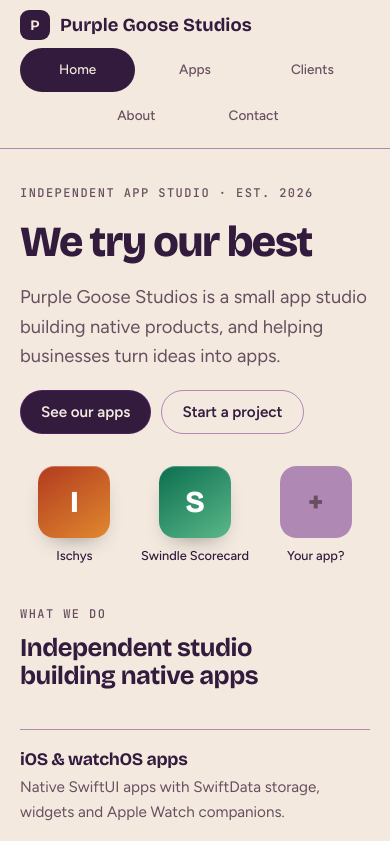
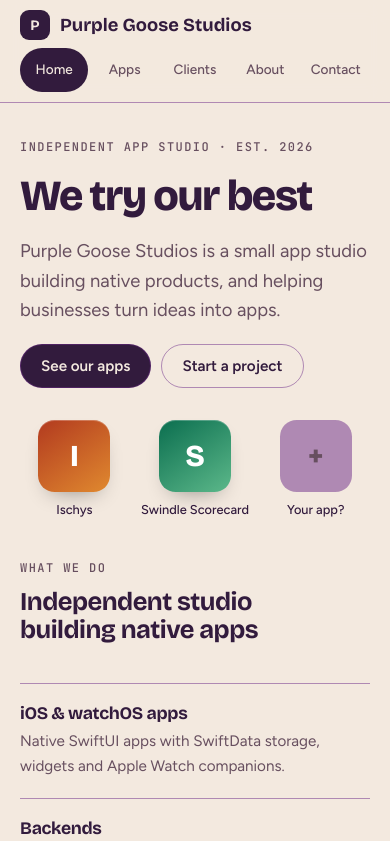
Before and after one commit to jacob642/Purple_Goose_website, a plain HTML site: page Index.html in a window 390 px wide. Shown: the top 841 px of the page. Drawn offline with nearby package versions, Linux system fonts and the light colour scheme.

Commit message:
trying iphone on web

```diff
--- a/Index.html
+++ b/Index.html
@@ -1,11 +1,15 @@
+<!doctype html>
+<html lang="en">
+<head>
   <meta charset="UTF-8">
-<meta name="viewport" content="width=device-width, initial-scale=1">
+  <meta name="viewport" content="width=device-width, initial-scale=1, viewport-fit=cover">
   <title>Purple Goose Studios</title>
   <link rel="preconnect" href="https://fonts.googleapis.com">
   <link rel="preconnect" href="https://fonts.gstatic.com" crossorigin>
   <link rel="stylesheet" href="https://fonts.googleapis.com/css2?family=Bricolage+Grotesque:opsz,wght@12..96,500;12..96,700;12..96,800&family=Figtree:wght@400;500;600&family=JetBrains+Mono:wght@400;500&display=swap">
   <link rel="stylesheet" href="style.css">
-
+</head>
+<body>
   <header class="bar">
     <div class="wrap">
       <a class="brand" href="#home"><span class="brand-mark" id="brandMark"></span><span id="brandName"></span></a>
@@ -14,5 +18,6 @@
   </header>
   <main class="wrap" id="app"></main>
   <footer><div class="wrap"><span id="footLeft"></span><span id="footRight"></span></div></footer>
-
   <script src="script.js"></script>
+</body>
+</html>
--- a/style.css
+++ b/style.css
@@ -14,6 +14,7 @@
   --body: "Figtree", "Helvetica Neue", "Segoe UI", system-ui, sans-serif;
   --mono: "JetBrains Mono", ui-monospace, "SF Mono", Menlo, monospace;
   --radius: 14px;
+  --page-gutter: clamp(16px, 4vw, 40px);
 }
 @media (prefers-color-scheme: dark) {
   :root:not([data-theme="light"]) {
@@ -33,15 +34,15 @@ a { color: var(--accent); }
 a:focus-visible, button:focus-visible, input:focus-visible, textarea:focus-visible { outline: 2px solid var(--accent); outline-offset: 3px; border-radius: 6px; }
 h1, h2, h3 { font-family: var(--display); line-height: 1.08; text-wrap: balance; margin: 0; letter-spacing: -0.02em; }
 p { margin: 0; }
-.wrap { max-width: 1120px; margin: 0 auto; padding-inline: clamp(16px, 4vw, 40px); }
+.wrap { max-width: 1120px; margin: 0 auto; padding-inline: max(var(--page-gutter), env(safe-area-inset-left, 0px)) max(var(--page-gutter), env(safe-area-inset-right, 0px)); }
 
 /* Header */
-header.bar { position: sticky; top: env(safe-area-inset-top, 0px); z-index: 10; background: color-mix(in srgb, var(--bg) 88%, transparent); backdrop-filter: blur(10px); border-bottom: 1px solid var(--line); }
+header.bar { position: sticky; top: 0; z-index: 10; padding-top: env(safe-area-inset-top, 0px); background: color-mix(in srgb, var(--bg) 88%, transparent); backdrop-filter: blur(10px); border-bottom: 1px solid var(--line); }
 .bar .wrap { display: flex; align-items: center; justify-content: space-between; gap: 16px; padding-block: 14px; flex-wrap: wrap; }
 .brand { display: flex; align-items: center; gap: 10px; text-decoration: none; color: var(--ink); font: 700 1.15rem var(--display); }
 .brand-mark { width: 30px; height: 30px; border-radius: 9px; background: var(--ink); color: var(--bg); display: grid; place-items: center; font-size: .9rem; }
 nav { display: flex; gap: 4px; flex-wrap: wrap; }
-nav a { text-decoration: none; color: var(--muted); font-weight: 500; padding: 6px 12px; border-radius: 999px; font-size: .95rem; }
+nav a { display: flex; align-items: center; min-height: 44px; text-decoration: none; color: var(--muted); font-weight: 500; padding: 6px 12px; border-radius: 999px; font-size: .95rem; }
 nav a:hover { color: var(--ink); }
 nav a[aria-current="page"] { background: var(--ink); color: var(--bg); }
 
@@ -140,22 +141,19 @@ textarea { min-height: 140px; resize: vertical; }
 .note { font-size: .85rem; color: var(--muted); }
 .form-msg { font-weight: 500; }
 
-footer { border-top: 1px solid var(--line); padding-block: 28px; color: var(--muted); font-size: .9rem; }
+footer { border-top: 1px solid var(--line); padding-block: 28px; padding-bottom: calc(28px + env(safe-area-inset-bottom, 0px)); color: var(--muted); font-size: .9rem; }
 footer .wrap { display: flex; justify-content: space-between; gap: 12px; flex-wrap: wrap; }
 
 @media (max-width: 800px) {
   .hero, .detail-body, .about-grid, .contact-grid, .client { grid-template-columns: minmax(0, 1fr); gap: 24px; }
 }
 @media (max-width: 600px) {
-  .wrap { padding-inline: 20px; }
+  :root { --page-gutter: 20px; }
   .bar .wrap { display: flex; align-items: center; justify-content: space-between; gap: 8px; padding-block: 10px; }
   .brand { min-width: 0; }
   .brand > span:last-child { overflow: hidden; text-overflow: ellipsis; white-space: nowrap; }
-  nav { width: 100%; min-width: 0; display: grid; grid-template-columns: repeat(6, minmax(0, 1fr)); gap: 2px; }
-  nav a { min-width: 0; min-height: 44px; padding: 8px 4px; display: flex; align-items: center; justify-content: center; grid-column: span 2; font-size: .85rem; }
-  nav a:nth-child(-n+3) { grid-row: 1; }
-  nav a:nth-child(4) { grid-row: 2; grid-column: 2 / span 2; }
-  nav a:nth-child(5) { grid-row: 2; grid-column: 4 / span 2; }
+  nav { width: 100%; min-width: 0; display: grid; grid-template-columns: repeat(auto-fit, minmax(min(100%, 52px), 1fr)); gap: 2px; }
+  nav a { min-width: 0; min-height: 44px; padding: 8px 4px; display: flex; align-items: center; justify-content: center; font-size: .85rem; }
   main { padding-block: 36px 56px; }
   .view { gap: 40px; }
   .hero { gap: 32px; }
@@ -171,10 +169,10 @@ footer .wrap { display: flex; justify-content: space-between; gap: 12px; flex-wr
   .email { font-size: clamp(1rem, 4.3vw, 1.3rem); }
   .copy { min-height: 44px; padding-inline: 16px; }
   input, textarea { font-size: 16px; }
-  footer { padding-block: 22px; }
+  footer { padding-block: 22px; padding-bottom: calc(22px + env(safe-area-inset-bottom, 0px)); }
 }
 @media (max-width: 380px) {
-  .wrap { padding-inline: 16px; }
+  :root { --page-gutter: 16px; }
   .brand { font-size: 1.05rem; }
   nav a { font-size: .8rem; }
   .client, .contact-card { padding: 18px; }
```
Lines whose indentation alone changed are shown as unchanged.
